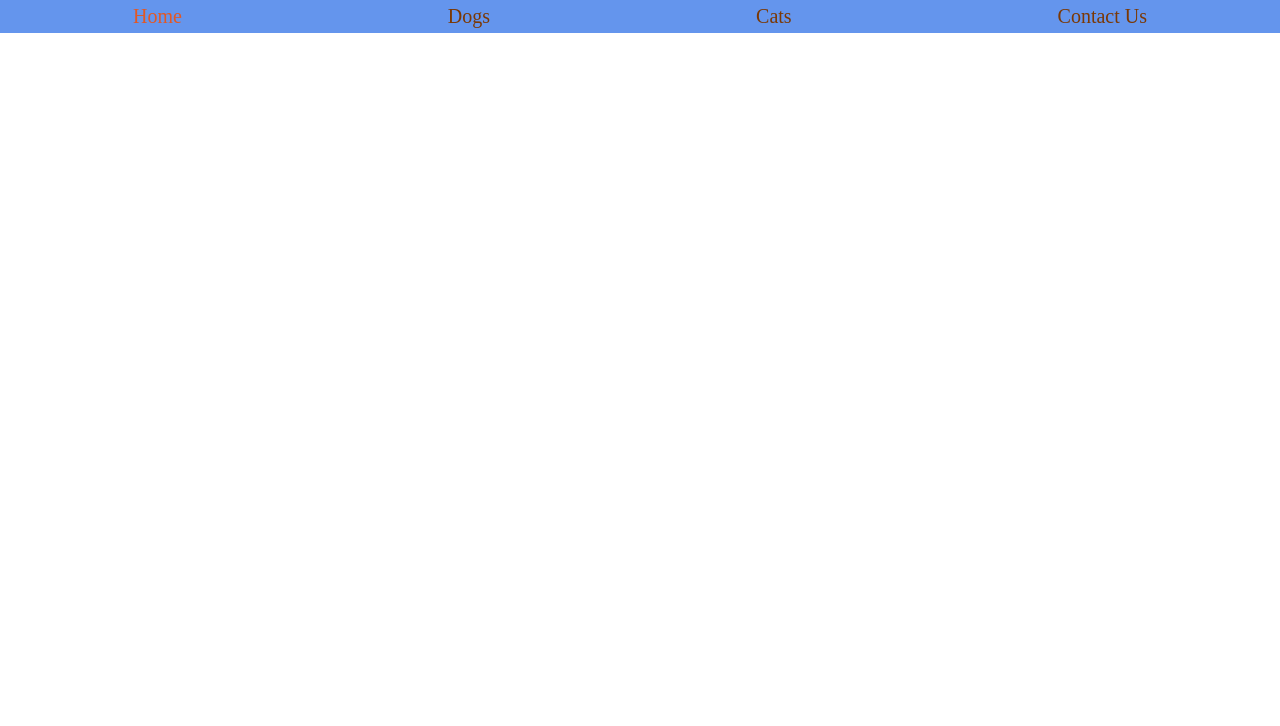
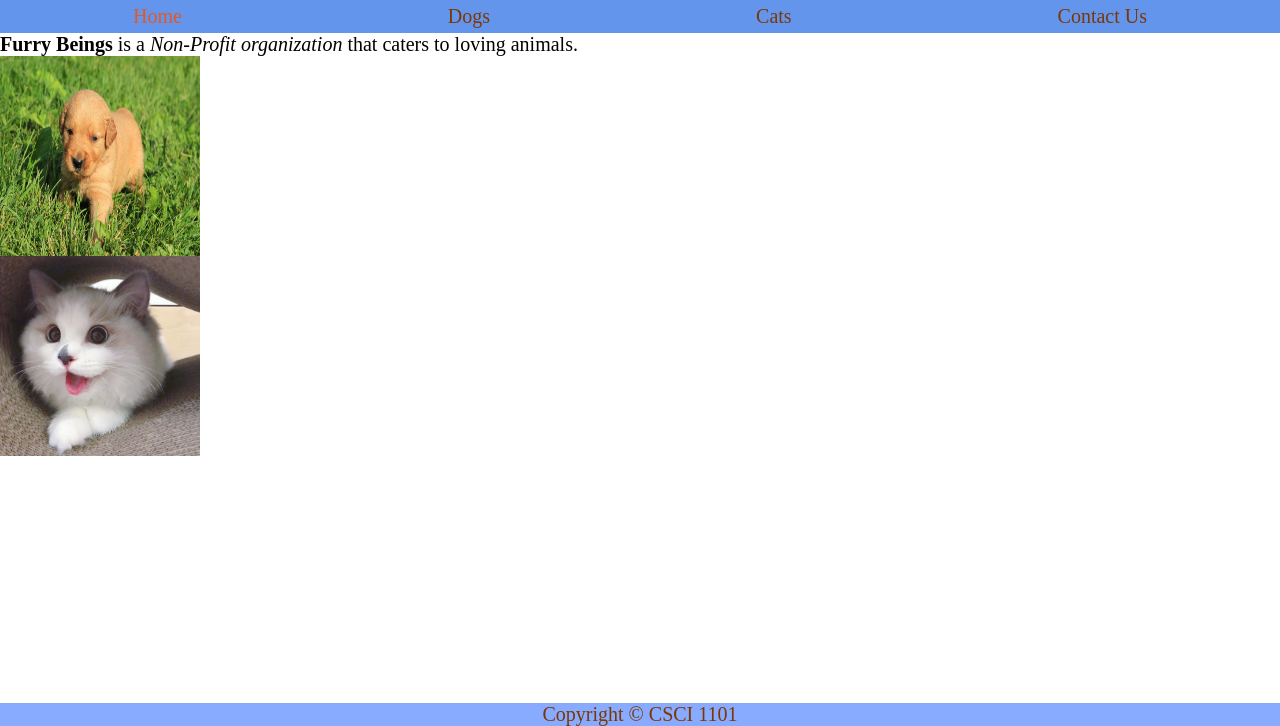
Before and after one commit to divyabajaj0025/1101-web, a plain HTML site: page index.html in a window 1280 px wide. Shown: the part 74-800 px from the top of the page. Drawn offline with Linux system fonts and the light colour scheme.

Commit message:
footer and content

```diff
--- a/index.html
+++ b/index.html
@@ -15,5 +15,13 @@
                 <li><a href="contactUs.html">Contact Us</a></li>
             </ul>
         </header>
+        <div class="content">
+            <p><b>Furry Beings</b> is a <i>Non-Profit organization</i> that caters to loving animals.</p>
+            <img src="images/homeDog.jpg" width="200" height="200"><br/>
+            <img src="images/homeCat.jpg" width="200" height="200">
+        </div>
+        <footer>
+            Copyright &copy; CSCI 1101
+        </footer>
     </body>
 </html>
--- a/styles.css
+++ b/styles.css
@@ -43,3 +43,18 @@ a:hover{
 a:active{
     text-decoration: none;
 }
+.content{
+    width: 100%;
+}
+footer{
+    width: 100%;
+    text-align: center;
+    font-size: 20px;
+    background-color: #88aaff;
+    bottom:0;
+    position: fixed;
+    color:#7b3804;
+}
+.content p{
+    font-size: 20px;
+}
```
Also changed, not shown: cats.html (+6 -0 lines), contactUs.html (+6 -0 lines), dogs.html (+6 -0 lines), images/homeCat.jpg (added), images/homeDog.jpg (added).
